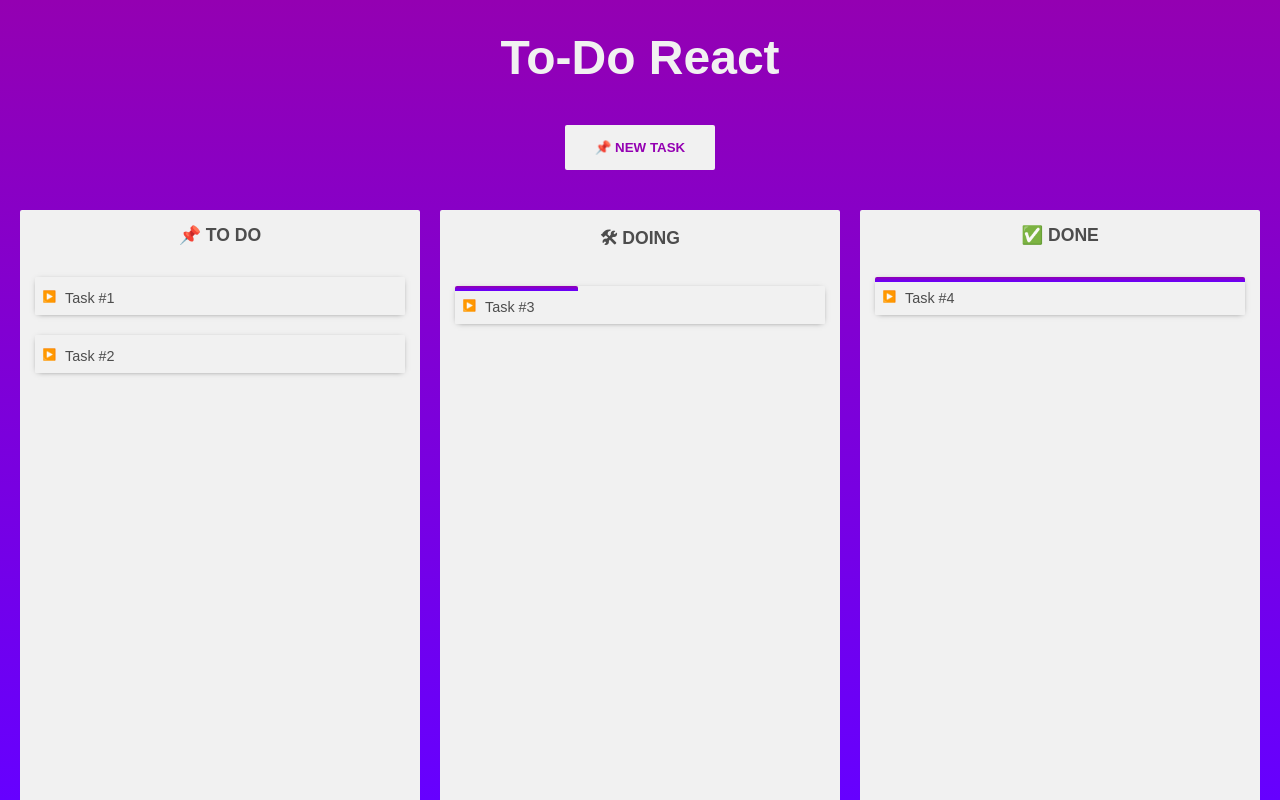
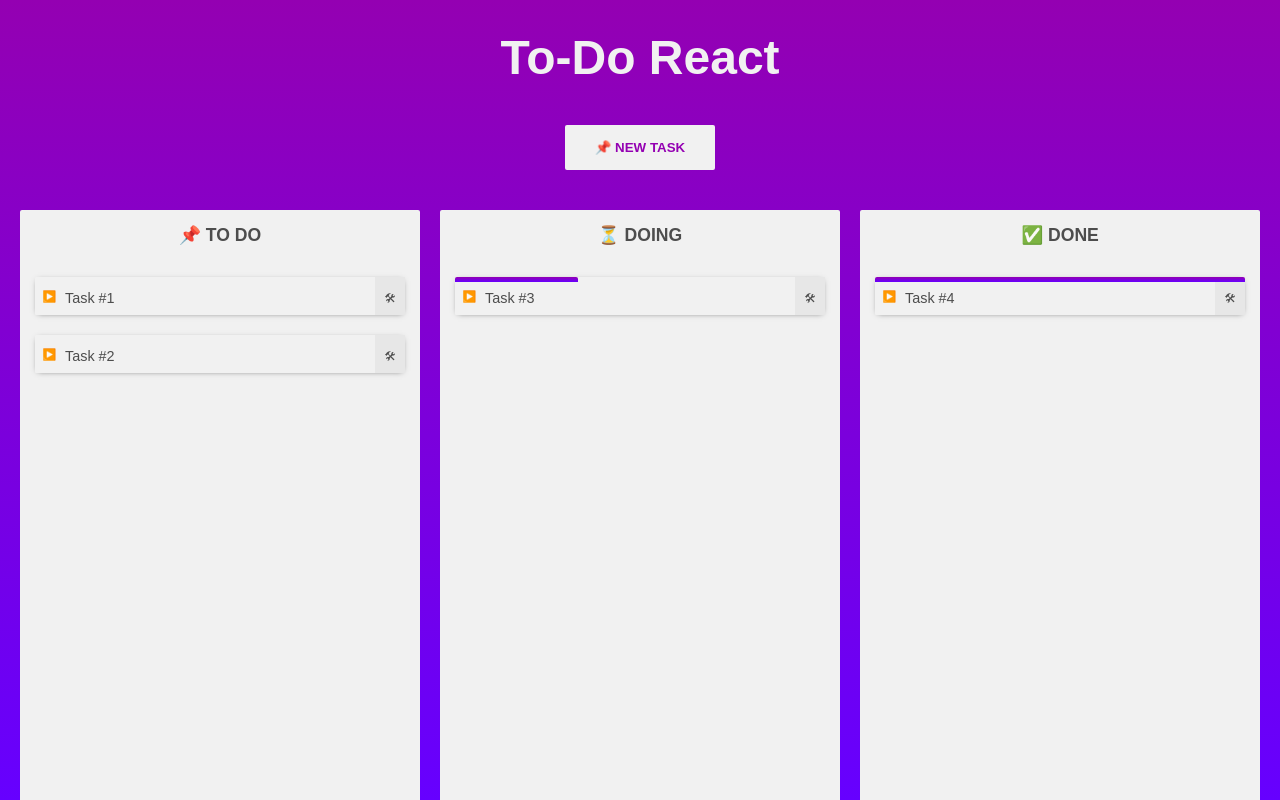
Before and after one commit to FusRoDah061/Todo-React, a React (Create React App) app: page / in a window 1280 px wide. Built offline with nearby package versions, Linux system fonts and the light colour scheme.

Commit message:
Implementing task update

```diff
--- a/src/components/AppContent.js
+++ b/src/components/AppContent.js
@@ -17,17 +17,23 @@ class AppContent extends React.Component {
     this.handleCancel = this.handleCancel.bind(this);
     this.handleTaskChange = this.handleTaskChange.bind(this);
     this.handleStorageError = this.handleStorageError.bind(this);
+    this.handleEditTask = this.handleEditTask.bind(this);
+    this.handleDeleteTask = this.handleDeleteTask.bind(this);
 
     this.storage = new StorageService('Tasks', this.handleStorageError);
 
     this.state = {
       tasks: [],
-      showDialog: false
+      showDialog: false,
+      taskToEdit: null
     }
   }
 
   componentDidMount() {
     this.storage.getAll('id').then(tasks => {
+      tasks.forEach(task => {
+        task.changedColumn = false;
+      });
       this.setState({ tasks });
     });
   }
@@ -48,6 +54,8 @@ class AppContent extends React.Component {
   }
 
   handleFinish(task) {
+    if(!this.state.taskToEdit) {
+      // Creating a new task
       this.storage.put(task).then(key => {
         if(key) {
           const tasks = this.state.tasks.slice();
@@ -55,6 +63,20 @@ class AppContent extends React.Component {
           this.setState({ tasks, showDialog:false });
         }
       });
+    }
+    else {
+      // Updating existing task
+      this.updateTaskStatus(task);
+
+      this.storage.put(task).then(key => {
+        if(key) {
+          const tasks = this.state.tasks.slice();
+          let index = tasks.findIndex(t => t.id === key);
+          tasks[index] = task;
+          this.setState({ tasks, showDialog:false });
+        }
+      });
+    }
   }
 
   handleCancel() {
@@ -77,6 +99,12 @@ class AppContent extends React.Component {
       return Constants.TASK_STATUS_DOING;
   }
 
+  updateTaskStatus(task) {
+    const taskStatus = task.status;
+    task.status = this.getTaskStatus(task);
+    task.changedColumn = (taskStatus !== task.status);
+  }
+
   handleTaskChange(task) {
     let tasks = this.state.tasks.slice();
 
@@ -90,14 +118,20 @@ class AppContent extends React.Component {
 
     subtask.status = (task.checked ? Constants.SUBTASK_STATUS_DONE : Constants.SUBTASK_STATUS_NOT_DONE);
 
-    const stateTaskStatus = stateTask.status;
-    stateTask.status = this.getTaskStatus(stateTask);
-    stateTask.changedColumn = (stateTaskStatus !== stateTask.status);
+    this.updateTaskStatus(stateTask);
 
     this.storage.put(stateTask).then(key => {
       if(key)
         this.setState(tasks);
     });
+  }
+
+  handleEditTask(task) {
+    this.setState({ showDialog:true, taskToEdit: task });
+  }
+
+  handleDeleteTask(task) {
+    console.log(task);
   }
 
   render() {
@@ -111,20 +145,27 @@ class AppContent extends React.Component {
           <TaskColumn
             title='&#x1F4CC; To do'
             tasks={ this.getTasksByState(Constants.TASK_STATUS_TODO) }
-            onTaskChange={ this.handleTaskChange }/>
+            onTaskChange={ this.handleTaskChange }
+            onEditTask={ this.handleEditTask }
+            onDeleteTask={ this.handleDeleteTask } />
           <TaskColumn
-            title='&#x1F6E0; Doing'
+            title='&#x23F3; Doing'
             tasks={ this.getTasksByState(Constants.TASK_STATUS_DOING) }
-            onTaskChange={ this.handleTaskChange }/>
+            onTaskChange={ this.handleTaskChange }
+            onEditTask={ this.handleEditTask }
+            onDeleteTask={ this.handleDeleteTask } />
           <TaskColumn
             title='&#x2705; Done'
             tasks={ this.getTasksByState(Constants.TASK_STATUS_DONE) }
-            onTaskChange={ this.handleTaskChange }/>
+            onTaskChange={ this.handleTaskChange }
+            onEditTask={ this.handleEditTask }
+            onDeleteTask={ this.handleDeleteTask } />
         </div>
 
         {
           show &&
           <NewTaskDialog
+            task={this.state.taskToEdit}
             onFinish={this.handleFinish}
             onCancel={this.handleCancel}/>
         }
--- a/src/components/NewTaskDialog.js
+++ b/src/components/NewTaskDialog.js
@@ -23,6 +23,16 @@ class NewTaskDialog extends React.Component {
     this.handleFinish = this.handleFinish.bind(this);
     this.handleChange = this.handleChange.bind(this);
     this.handleRemoveSubtask = this.handleRemoveSubtask.bind(this);
+  }
+
+  componentDidMount() {
+    if(this.props.task) {
+      //Editing a task
+      this.setState({
+        description: this.props.task.description,
+        subtasks: this.props.task.subtasks
+      });
+    }
   }
 
   validateFields() {
@@ -58,10 +68,10 @@ class NewTaskDialog extends React.Component {
     if(!this.validateFields()) return;
 
     this.props.onFinish({
-      id: uuidv4(),
+      id: this.props.task ? this.props.task.id : uuidv4(),
       description: description,
       subtasks: subtasks,
-      status:Constants.TASK_STATUS_TODO
+      status: this.props.task ? this.props.task.status : Constants.TASK_STATUS_TODO
     });
 
     this.setState({
--- a/src/components/TaskColumn.js
+++ b/src/components/TaskColumn.js
@@ -10,7 +10,9 @@ function TaskColumn(props){
 
       <TaskList
         tasks={ props.tasks }
-        onTaskChange={ props.onTaskChange } />
+        onTaskChange={ props.onTaskChange }
+        onEditTask={ props.onEditTask }
+        onDeleteTask={ props.onDeleteTask } />
     </div>
   );
 }
--- a/src/components/TaskItem.js
+++ b/src/components/TaskItem.js
@@ -39,6 +39,12 @@ class TaskItem extends React.Component {
 
         <ProgressBar value={ this.getProgressBarValue() } max={ this.props.task.subtasks.length } />
 
+        <div className='task-item-options'>
+          <span>&#x1F6E0;</span>
+          <button className='button' onClick={ () => this.props.onEdit(this.props.task) }>&#x270D; Editar</button>
+          <button className='button' onClick={ () => this.props.onDelete(this.props.task) }>&#x1F5D1; Excluir</button>
+        </div>
+
         <div className={ this.state.subtaskCollapse ? 'subtasks subtasks--collapsed' : 'subtasks' }>
           <SubTaskList
             tasks={ this.props.task.subtasks }
--- a/src/components/TaskList.js
+++ b/src/components/TaskList.js
@@ -6,7 +6,12 @@ import '../styles/TaskList.css';
 function TaskList(props) {
   const taskItens = props.tasks.map((task) => {
     return (
-      <TaskItem task={ task } onTaskChange={ props.onTaskChange }  key={ task.id }/>
+      <TaskItem
+        task={ task }
+        onTaskChange={ props.onTaskChange }
+        onEdit={ props.onEditTask }
+        onDelete={ props.onDeleteTask }
+        key={ task.id }/>
     );
   });
 
--- a/src/styles/TaskItem.css
+++ b/src/styles/TaskItem.css
@@ -40,6 +40,7 @@
   height: 5px;
   border-top-left-radius: 1px;
   border-top-right-radius: 1px;
+  z-index: 1;
 }
 
 .task-item > .progress-bar .progress-bar-progress {
@@ -47,11 +48,47 @@
   border-top-right-radius: 2px;
 }
 
+.task-item-options {
+  position: absolute;
+  display: grid;
+  grid-template-columns: 30px auto auto;
+  grid-gap: 5px;
+  width: 30px;
+  top: 0px;
+  right: 0px;
+  height: 38px;
+  background-color: var(--secondary-color--hover);
+  overflow: hidden;
+  transition: width .2s;
+  padding-top: 5px;
+}
+
+.task-item-options > span {
+  font-size: .7rem;
+  height: 33px;
+  line-height: 33px;
+  text-align: center;
+}
+
+.task-item-options:hover {
+  width: 170px;
+}
+
+.task-item-options > .button {
+  background: transparent;
+  padding: 0;
+  overflow: hidden;
+  font-size: .7rem;
+  height: 33px;
+  line-height: 33px;
+  text-align: center;
+}
+
 .task-item--moved {
-  animation-name: blink;
+  animation-name: come-up;
   animation-fill-mode: forwards;
-  animation-duration: .6s;
-  animation-timing-function: ease-out;
+  animation-duration: .25s;
+  animation-timing-function: cubic-bezier(0.34, 0.95, 0.32, 1.28);
 }
 
 .subtasks {
@@ -65,14 +102,14 @@
   max-height: 0px;
 }
 
-@keyframes blink {
+@keyframes come-up {
   from {
-    bottom: -10px;
+    top: -15px;
     background-color: var(--secondary-color--hover);
   }
 
   to {
-    bottom: 0px;
+    top: 0px;
     background-color: var(--secondary-color);
   }
 }
```
Lines whose indentation alone changed are shown as unchanged.
